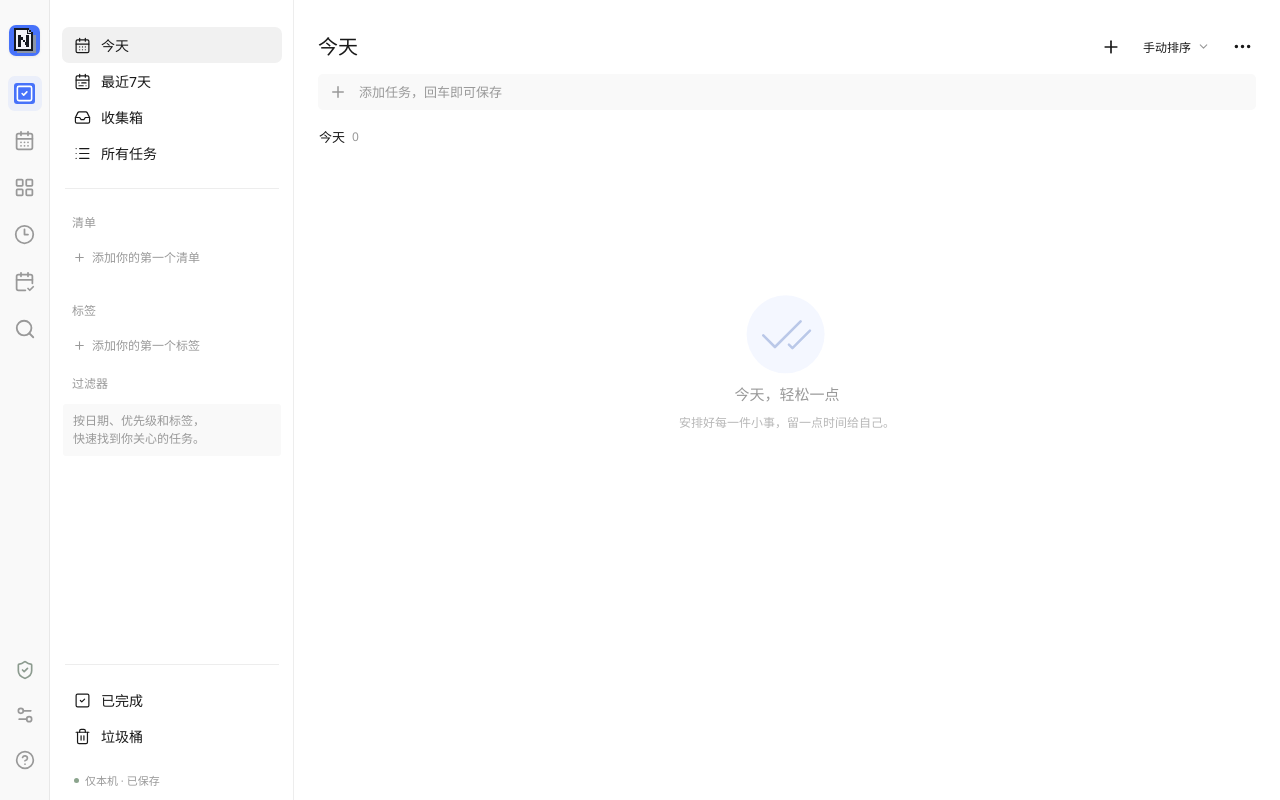
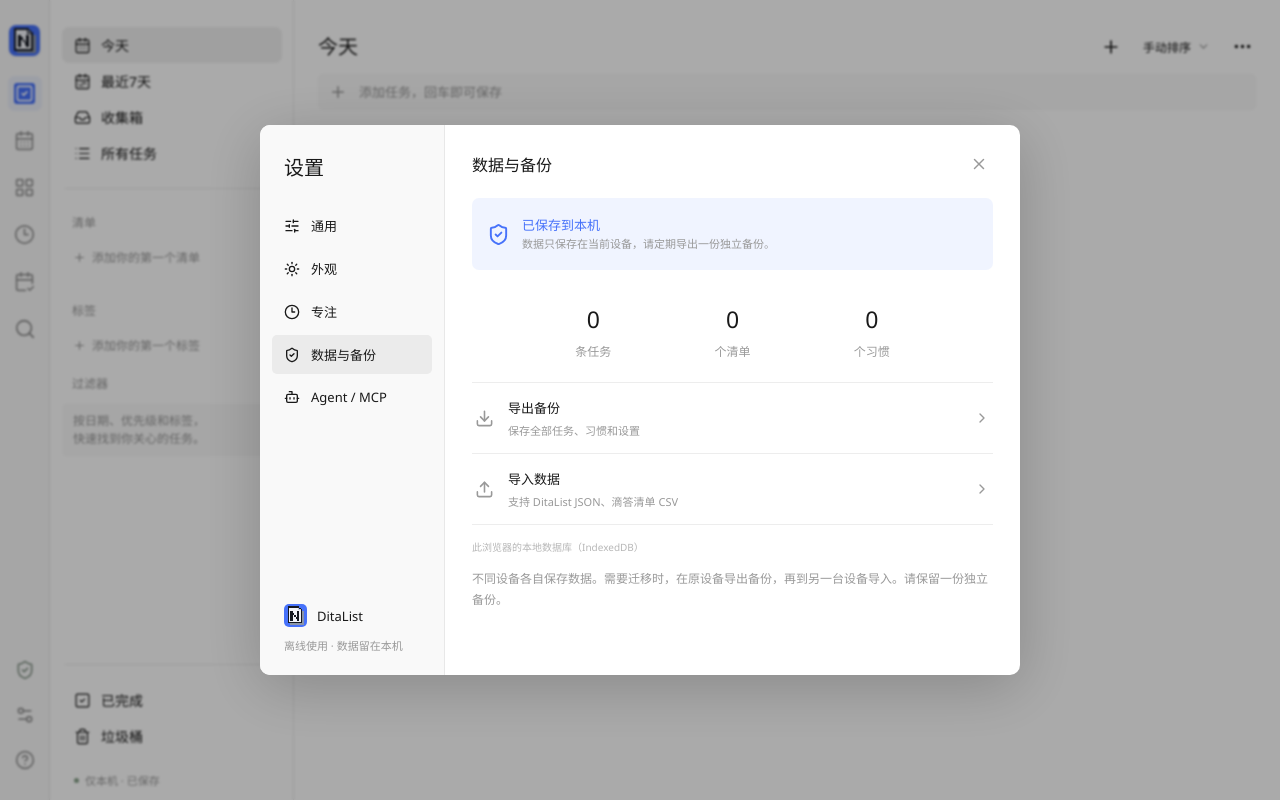
Before and after one commit to Naokoisme/DitaList, a React (Vite) app: page / in a window 1280 px wide. Both pictures are taken after a click on the button 24 px from the left and 669 px from the top of the page. Built offline with nearby package versions, Linux system fonts and the light colour scheme.

Commit message:
fix: open data and backup settings from save indicator

```diff
--- a/src/App.tsx
+++ b/src/App.tsx
@@ -72,6 +72,13 @@ import CalendarView from "./components/CalendarView";
 import { FocusView, HabitsView, MatrixView } from "./components/Tools";
 import "./calendar.css";
 
+const saveStatusLabels = {
+  saved: "已保存到本机",
+  saving: "正在保存到本机",
+  error: "本机保存失败",
+};
+type SaveStatus = keyof typeof saveStatusLabels;
+
 const labels: Record<string, string> = {
   today: "今天",
   next7: "最近7天",
@@ -233,10 +240,10 @@ export default function App() {
   const [sidebarOpen, setSidebarOpen] = useState(false);
   const [calendarKey, setCalendarKey] = useState(0);
   const [toast, setToast] = useState("");
-  const [saveStatus, setSaveStatus] = useState<"saved" | "saving" | "error">(
-    "saved",
-  );
-  const [settingsOpen, setSettingsOpen] = useState(false);
+  const [saveStatus, setSaveStatus] = useState<SaveStatus>("saved");
+  const [settingsSection, setSettingsSection] = useState<
+    "general" | "data" | null
+  >(null);
   const [searchOpen, setSearchOpen] = useState(false);
   const [search, setSearch] = useState("");
   const [quick, setQuick] = useState("");
@@ -440,7 +447,7 @@ export default function App() {
         setCreateDialog(null);
         setDateTask(null);
         setSearchOpen(false);
-        setSettingsOpen(false);
+        setSettingsSection(null);
         setListDialog(null);
         setTagDialog(null);
         setContext(null);
@@ -975,7 +982,7 @@ export default function App() {
           className="local-avatar"
           aria-label="设置"
           title="DitaList · 设置"
-          onClick={() => setSettingsOpen(true)}
+          onClick={() => setSettingsSection("general")}
         >
           <img src="./icon.svg" alt="" />
         </button>
@@ -1011,7 +1018,7 @@ export default function App() {
             className="rail-button mobile-settings"
             title="设置"
             aria-label="设置"
-            onClick={() => setSettingsOpen(true)}
+            onClick={() => setSettingsSection("general")}
           >
             <Settings2 size={20} />
           </button>
@@ -1019,14 +1026,9 @@ export default function App() {
         <div className="rail-bottom">
           <button
             className={`rail-button save-indicator ${saveStatus}`}
-            title={
-              saveStatus === "saved"
-                ? "已保存到本机"
-                : saveStatus === "saving"
-                  ? "正在保存到本机"
-                  : "本机保存失败"
-            }
-            aria-label={saveStatus === "saved" ? "已保存到本机" : "保存状态"}
+            title={`${saveStatusLabels[saveStatus]}，查看数据与备份`}
+            aria-label={`${saveStatusLabels[saveStatus]}，查看数据与备份`}
+            onClick={() => setSettingsSection("data")}
           >
             <ShieldCheck size={20} />
           </button>
@@ -1034,7 +1036,7 @@ export default function App() {
             className="rail-button"
             title="设置"
             aria-label="设置"
-            onClick={() => setSettingsOpen(true)}
+            onClick={() => setSettingsSection("general")}
           >
             <Settings2 size={20} />
           </button>
@@ -1910,11 +1912,13 @@ export default function App() {
           </div>
         </div>
       )}
-      {settingsOpen && (
+      {settingsSection && (
         <SettingsDialog
           data={data}
           info={info}
-          onClose={() => setSettingsOpen(false)}
+          initialTab={settingsSection}
+          saveStatus={saveStatus}
+          onClose={() => setSettingsSection(null)}
           onChange={(settings) =>
             update((s) => ({ ...s, settings: { ...s.settings, ...settings } }))
           }
@@ -3776,6 +3780,8 @@ const defaultAgentDocTemplate = `# DitaList 本地 Agent / MCP 配置说明
 function SettingsDialog({
   data,
   info,
+  initialTab,
+  saveStatus,
   onClose,
   onChange,
   onExport,
@@ -3786,6 +3792,8 @@ function SettingsDialog({
 }: {
   data: AppData;
   info: StorageInfo | null;
+  initialTab: "general" | "data";
+  saveStatus: SaveStatus;
   onClose: () => void;
   onChange: (settings: Partial<AppData["settings"]>) => void;
   onExport: () => void;
@@ -3794,7 +3802,7 @@ function SettingsDialog({
   onToast?: (message: string) => void;
   onUnarchive: (id: string) => void;
 }) {
-  const [tab, setTab] = useState("general");
+  const [tab, setTab] = useState<string>(initialTab);
   const [capturingShortcut, setCapturingShortcut] = useState(false);
   const [desktopShortcutStatus, setDesktopShortcutStatus] = useState<
     "checking" | "missing" | "exists" | "error"
@@ -4215,11 +4223,17 @@ function SettingsDialog({
           )}
           {tab === "data" && (
             <>
-              <div className="data-status">
+              <div className={`data-status ${saveStatus}`} role="status">
                 <ShieldCheck size={23} />
                 <div>
-                  <strong>数据保存在当前设备</strong>
-                  <p>无需账号，不连接滴答清单服务器。</p>
+                  <strong>{saveStatusLabels[saveStatus]}</strong>
+                  <p>
+                    {saveStatus === "error"
+                      ? "最近的更改尚未保存，请先导出备份，再检查本机存储。"
+                      : saveStatus === "saving"
+                        ? "正在写入当前设备，请稍候。"
+                        : "数据只保存在当前设备，请定期导出一份独立备份。"}
+                  </p>
                 </div>
               </div>
               <div className="data-stats">
--- a/src/styles.css
+++ b/src/styles.css
@@ -2046,6 +2046,9 @@ textarea::placeholder {
   font-weight: 500;
   font-size: 13px;
 }
+.data-status.error {
+  color: #e13e39;
+}
 .data-status p {
   font-size: 11px;
   line-height: 19px;
```
